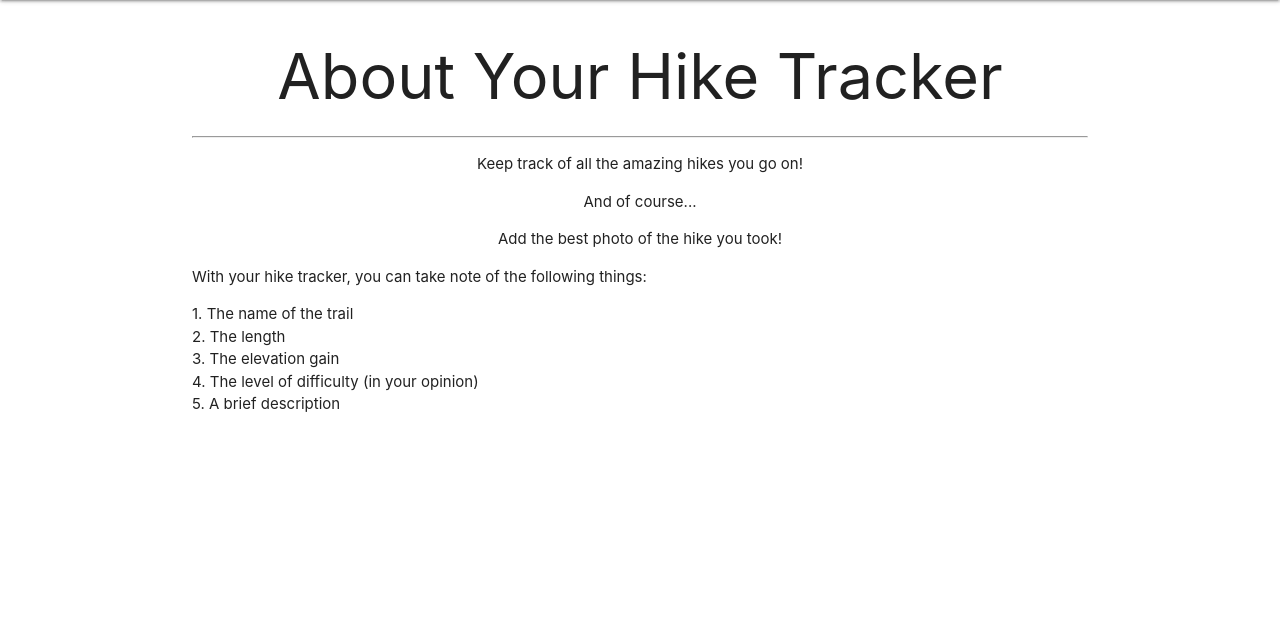
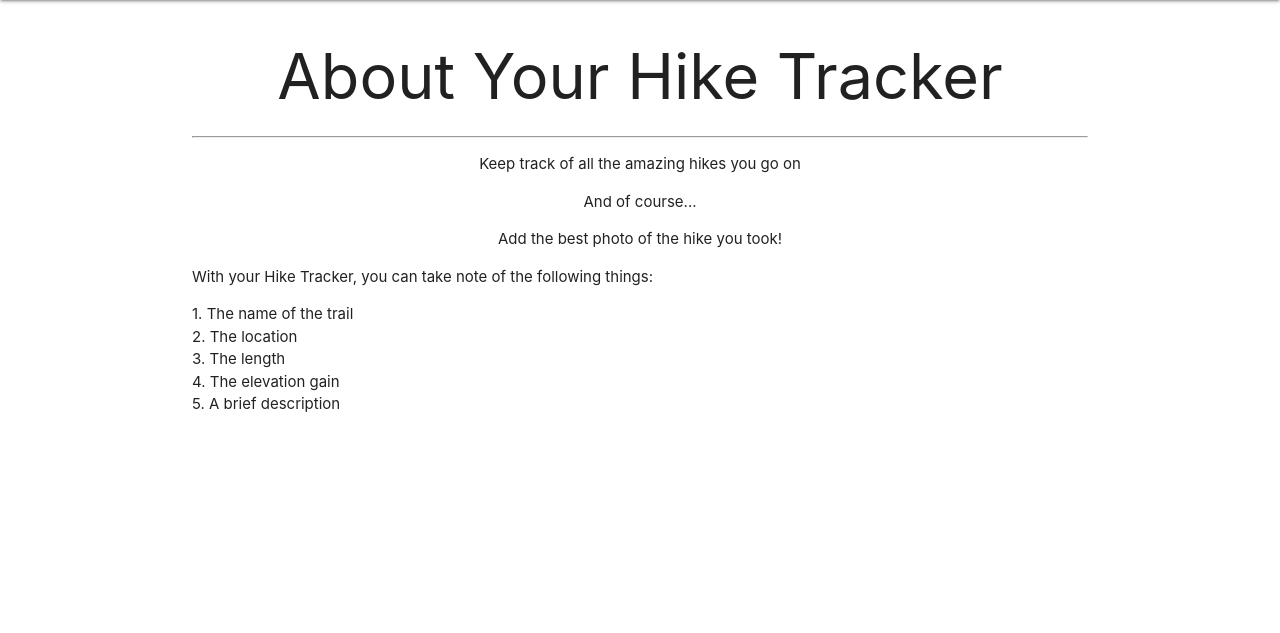
Before and after one commit to madeiramcqueen/hiketracker, a Django app: page /about/ in a window 1280 px wide. Shown: the part 64-697 px from the top of the page. Run offline with Django 4.2, Linux system fonts and the light colour scheme.

Commit message:
Edit About page

```diff
--- a/main_app/templates/about.html
+++ b/main_app/templates/about.html
@@ -3,15 +3,15 @@
 
 <h1>About Your Hike Tracker</h1>
 <hr />
-<p><center> Keep track of all the amazing hikes you go on! </center></p>
+<p><center> Keep track of all the amazing hikes you go on </center></p>
 <p><center> And of course... </center></p>
 <p><center> Add the best photo of the hike you took! </center></p>
-<p>With your hike tracker, you can take note of the following things:</p>
+<p>With your Hike Tracker, you can take note of the following things:</p>
 <ul>
     <li> 1. The name of the trail </li>
-    <li> 2. The length </li>
-    <li> 3. The elevation gain </li>
-    <li> 4. The level of difficulty (in your opinion) </li>
+    <li> 2. The location </li>
+    <li> 3. The length </li>
+    <li> 4. The elevation gain </li>
     <li> 5. A brief description </li>
 </ul>
 
```
